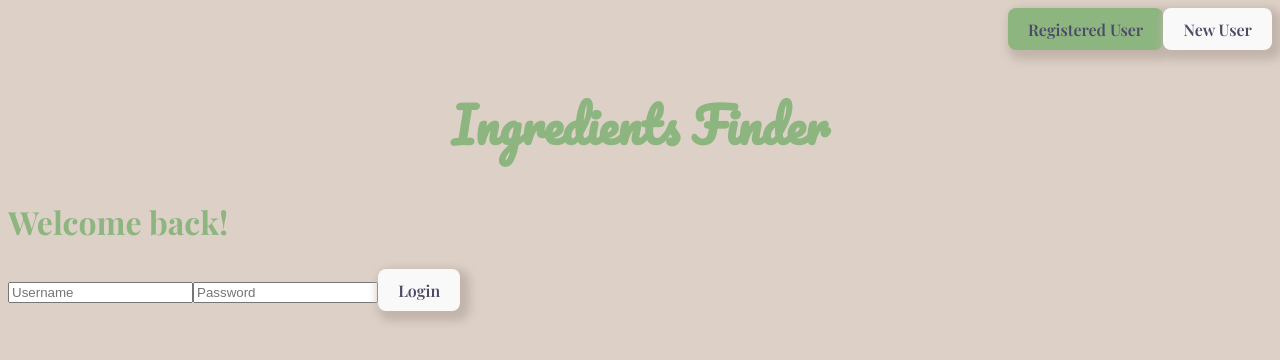
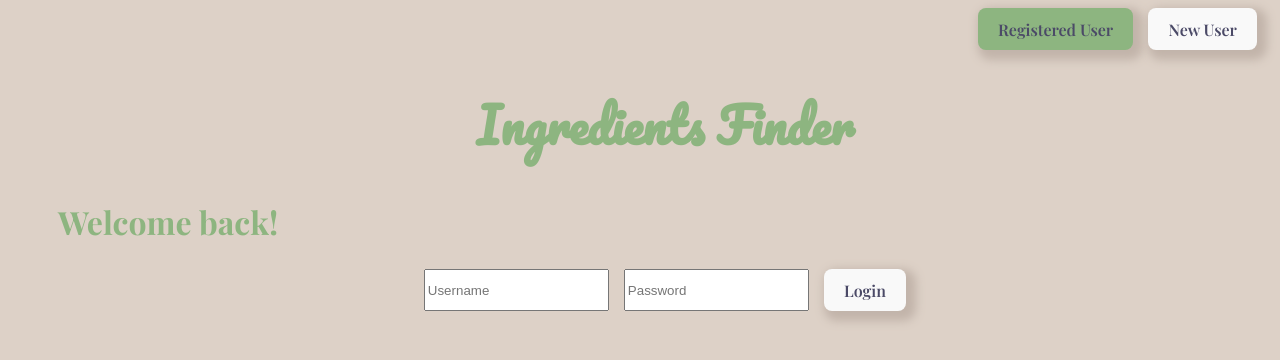
Before and after one commit to Hashwi/Camille-s_mvp, a React (Vite) app in the folder client/: page / in a window 1280 px wide. Shown: the top 360 px of the page. Built offline with nearby package versions, Linux system fonts and the light colour scheme; a web font is replaced by a local one.

Commit message:
buttons margins added

```diff
--- a/client/src/components/ExistingUserView.jsx
+++ b/client/src/components/ExistingUserView.jsx
@@ -6,10 +6,11 @@ function AdminView() {
   return (
     <div>
         <h2>Welcome back!</h2>
-        <form>
+        <form className="loginForm">
             <input className="userID" type="text" placeholder="Username" />
             <input className="userPW" type="text" placeholder="Password"/>
-            <button>Login</button>
+            <br/>
+            <button className="loginBtn">Login</button>
         </form>
     </div>
   );
--- a/client/src/components/NewUserView.jsx
+++ b/client/src/components/NewUserView.jsx
@@ -145,7 +145,7 @@ function UserView() {
                 </h4>
                 <ul className="answersContainer">
                   {answers.map((object, index) => (
-                    <li key={object.id}>
+                    <li key={object.id} className="answerBtn">
                       <button
                         type="button"
                         className={
--- a/client/src/index.css
+++ b/client/src/index.css
@@ -83,12 +83,21 @@ button:disabled {
 .answersContainer {
   display: flex;
   flex-wrap: wrap;
-  align-content: space-between;
+  align-content: center;
   justify-content: space-evenly;
+}
+
+.answerBtn {
+  margin-bottom: 20px;
+  margin-right: 20px;
 }
 
 .viewButtons {
   margin-left: 50px;
+}
+
+.oldUserButton, .newUserButton{
+  margin-right: 15px;
 }
 
 .submitBtn {
@@ -96,13 +105,26 @@ button:disabled {
   font-size: 1.25em;
 }
 
+.loginForm {
+  display: flex;
+  align-content: center;
+  justify-content: center;
+}
 
+.loginBtn {
+  margin-left: 15px ;
+}
+
+.userID {
+  margin-right: 15px;
+}
 
 
 @media (prefers-color-scheme: light) {
   :root {
     color: #4B4A67;
     background-color: #DDD1C7;
+    margin-left: 50px;
   }
   button {
     background-color: #f9f9f9;
```
